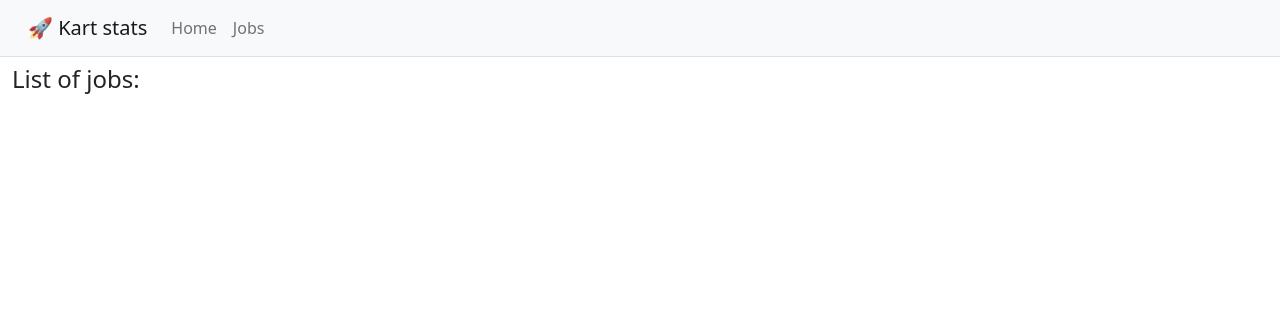
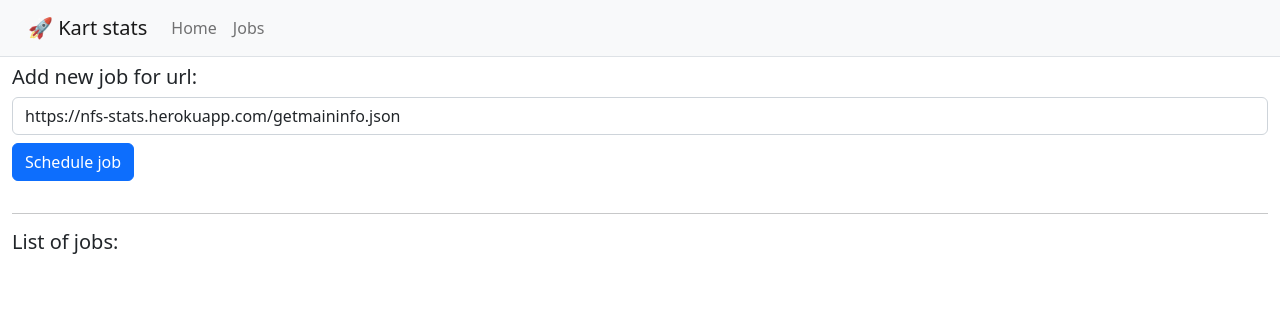
Before and after one commit to azhpushkin/nfs-timings, a FastAPI app: page /jobs in a window 1280 px wide. Shown: the top 317 px of the page. Run offline with FastAPI, Linux system fonts and the light colour scheme; data that the repository does not hold is empty.

Commit message:
Add few forms

```diff
--- a/requirements.txt
+++ b/requirements.txt
@@ -8,3 +8,4 @@ black==22.6.0
 ipython==8.4.0
 psycopg2==2.9.3
 requests==2.28.0
+python-multipart==0.0.5
--- a/webui/main.py
+++ b/webui/main.py
@@ -3,6 +3,8 @@ from fastapi.responses import HTMLResponse
 from fastapi.staticfiles import StaticFiles
 from fastapi.templating import Jinja2Templates
 from sqlalchemy.orm import Session
+from fastapi import FastAPI, Form
+
 
 from webui import jobs
 from database.tables import SessionLocal
@@ -40,8 +42,16 @@ def get_jobs(request: Request, db: Session = Depends(get_db)):
 
 
 @app.get("/jobs/{job_id}", response_class=HTMLResponse)
-def get_jobs(request: Request, job_id: int, db: Session = Depends(get_db)):
+def get_single_job(request: Request, job_id: int, db: Session = Depends(get_db)):
     job = jobs.get_single_job(db, job_id)
     return templates.TemplateResponse(
         "jobs_detail.html", {"request": request, "job": job}
     )
+
+
+@app.post("/jobs")
+def add_new_job(request: Request, job_url: str = Form(), db: Session = Depends(get_db)):
+    job = jobs.create_new_job(db, job_url)
+    return templates.TemplateResponse(
+        "jobs_detail.html", {"request": request, "job": job}
+    )
--- a/webui/templates/jobs_list.html
+++ b/webui/templates/jobs_list.html
@@ -3,15 +3,30 @@
 
 {% extends "base.html" %}
 {% block body %}
-    <h4>List of jobs:</h4>
+    <form class="mb-3" method="post">
+        <h5>Add new job for url:</h5>
+
+        <div class="mb-2">
+        <input type="url" class="form-control" id="job_url"
+               value="https://nfs-stats.herokuapp.com/getmaininfo.json"
+               name="job_url">
+            </div>
+        <div class="mb-3">
+           <button type="submit" class="btn btn-primary mb-3">Schedule job</button>
+        </div>
+
+    </form>
+    <hr>
+
+    <h5>List of jobs:</h5>
 
     <div class="list-group">
         {% for job in jobs %}
             <a href="/jobs/{{ job.id }}" class="list-group-item d-flex list-group-item-action align-items-center">
                 <div class="me-auto">
-      <div class="fw-bold">Job # {{job.id}}</div>
-{{job.url}}<br>
-Created at {{job.created_at.strftime('%H:%M, %d %b %Y')}}
+                    <div class="fw-bold">Job # {{ job.id }}</div>
+                    {{ job.url }}<br>
+                    Created at {{ job.created_at.strftime('%H:%M, %d %b %Y') }}
                 </div>
                 {% if job.is_running %}
                     <span class="badge bg-success rounded-pill">RUNNING</span>
```
Also changed, not shown: webui/jobs.py (+2 -6 lines), webui/templates/jobs_detail.html (+13 -2 lines). Lines whose indentation alone changed are shown as unchanged.
